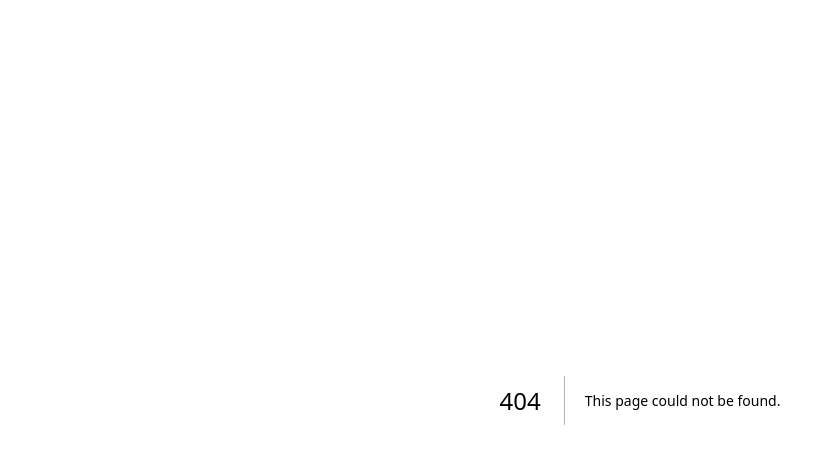
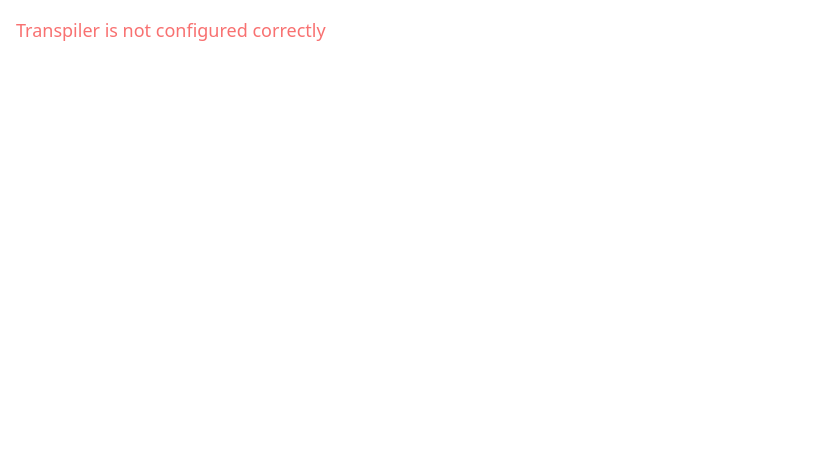
Before and after one commit to samfreeman/ut-jukebox, a Next.js app: page /twtest in a window 1280 px wide. Before the commit this address had no page. Shown: the top 464 px of the page, without its empty margins (0-827 px from the left). Built offline with nearby package versions, Linux system fonts and the light colour scheme.

Commit message:
Added tailwindcss

```diff
--- a/package.json
+++ b/package.json
@@ -24,7 +24,10 @@
   },
   "devDependencies": {
     "@types/jest": "^29.2.5",
+    "autoprefixer": "^10.4.13",
     "jest": "^29.3.1",
+    "postcss": "^8.4.20",
+    "tailwindcss": "^3.2.4",
     "ts-jest": "^29.0.3",
     "ts-node": "^10.9.1"
   }
--- /dev/null
+++ b/postcss.config.js
@@ -0,0 +1,6 @@
+module.exports = {
+  plugins: {
+    tailwindcss: {},
+    autoprefixer: {},
+  },
+}
--- /dev/null
+++ b/src/pages/twtest.tsx
@@ -0,0 +1,17 @@
+
+const Test = () => {
+	const message = new class { x }().hasOwnProperty('x') ?
+		'Transpiler is configured correctly'
+		: 'Transpiler is not configured correctly'
+
+	const color = message.includes('not')
+		? 'text-red-400'
+		: 'text-green-400'
+	return (
+		<div className={`m-4 text-lg ${color}`}>
+			{message}
+		</div>
+	)
+}
+
+export default Test
--- a/src/styles/globals.css
+++ b/src/styles/globals.css
@@ -1,107 +1,13 @@
-:root {
-  --max-width: 1100px;
-  --border-radius: 12px;
-  --font-mono: ui-monospace, Menlo, Monaco, 'Cascadia Mono', 'Segoe UI Mono',
-    'Roboto Mono', 'Oxygen Mono', 'Ubuntu Monospace', 'Source Code Pro',
-    'Fira Mono', 'Droid Sans Mono', 'Courier New', monospace;
-
-  --foreground-rgb: 0, 0, 0;
-  --background-start-rgb: 214, 219, 220;
-  --background-end-rgb: 255, 255, 255;
-
-  --primary-glow: conic-gradient(
-    from 180deg at 50% 50%,
-    #16abff33 0deg,
-    #0885ff33 55deg,
-    #54d6ff33 120deg,
-    #0071ff33 160deg,
-    transparent 360deg
-  );
-  --secondary-glow: radial-gradient(
-    rgba(255, 255, 255, 1),
-    rgba(255, 255, 255, 0)
-  );
-
-  --tile-start-rgb: 239, 245, 249;
-  --tile-end-rgb: 228, 232, 233;
-  --tile-border: conic-gradient(
-    #00000080,
-    #00000040,
-    #00000030,
-    #00000020,
-    #00000010,
-    #00000010,
-    #00000080
-  );
-
-  --callout-rgb: 238, 240, 241;
-  --callout-border-rgb: 172, 175, 176;
-  --card-rgb: 180, 185, 188;
-  --card-border-rgb: 131, 134, 135;
-}
-
-@media (prefers-color-scheme: dark) {
-  :root {
-    --foreground-rgb: 255, 255, 255;
-    --background-start-rgb: 0, 0, 0;
-    --background-end-rgb: 0, 0, 0;
-
-    --primary-glow: radial-gradient(rgba(1, 65, 255, 0.4), rgba(1, 65, 255, 0));
-    --secondary-glow: linear-gradient(
-      to bottom right,
-      rgba(1, 65, 255, 0),
-      rgba(1, 65, 255, 0),
-      rgba(1, 65, 255, 0.3)
-    );
-
-    --tile-start-rgb: 2, 13, 46;
-    --tile-end-rgb: 2, 5, 19;
-    --tile-border: conic-gradient(
-      #ffffff80,
-      #ffffff40,
-      #ffffff30,
-      #ffffff20,
-      #ffffff10,
-      #ffffff10,
-      #ffffff80
-    );
-
-    --callout-rgb: 20, 20, 20;
-    --callout-border-rgb: 108, 108, 108;
-    --card-rgb: 100, 100, 100;
-    --card-border-rgb: 200, 200, 200;
-  }
-}
-
-* {
-  box-sizing: border-box;
-  padding: 0;
-  margin: 0;
-}
-
-html,
-body {
-  max-width: 100vw;
-  overflow-x: hidden;
-}
-
-body {
-  color: rgb(var(--foreground-rgb));
-  background: linear-gradient(
-      to bottom,
-      transparent,
-      rgb(var(--background-end-rgb))
-    )
-    rgb(var(--background-start-rgb));
-}
-
-a {
-  color: inherit;
-  text-decoration: none;
-}
+@tailwind base;
+@tailwind components;
+@tailwind utilities;
 
 @media (prefers-color-scheme: dark) {
   html {
     color-scheme: dark;
   }
+  body {
+    color: white;
+    background: black;
+  }
 }
--- /dev/null
+++ b/tailwind.config.js
@@ -0,0 +1,12 @@
+/** @type {import('tailwindcss').Config} */
+module.exports = {
+	content: [
+		"./src/components/**/*.{js,ts,jsx,tsx}",
+		"./src/controls/**/*.{js,ts,jsx,tsx}",
+		"./src/pages/**/*.{js,ts,jsx,tsx}"
+	],
+	theme: {
+		extend: {}
+	},
+	plugins: []
+}
```
Also changed, not shown: 2 other files (tests, documents, lock files or other folders).
